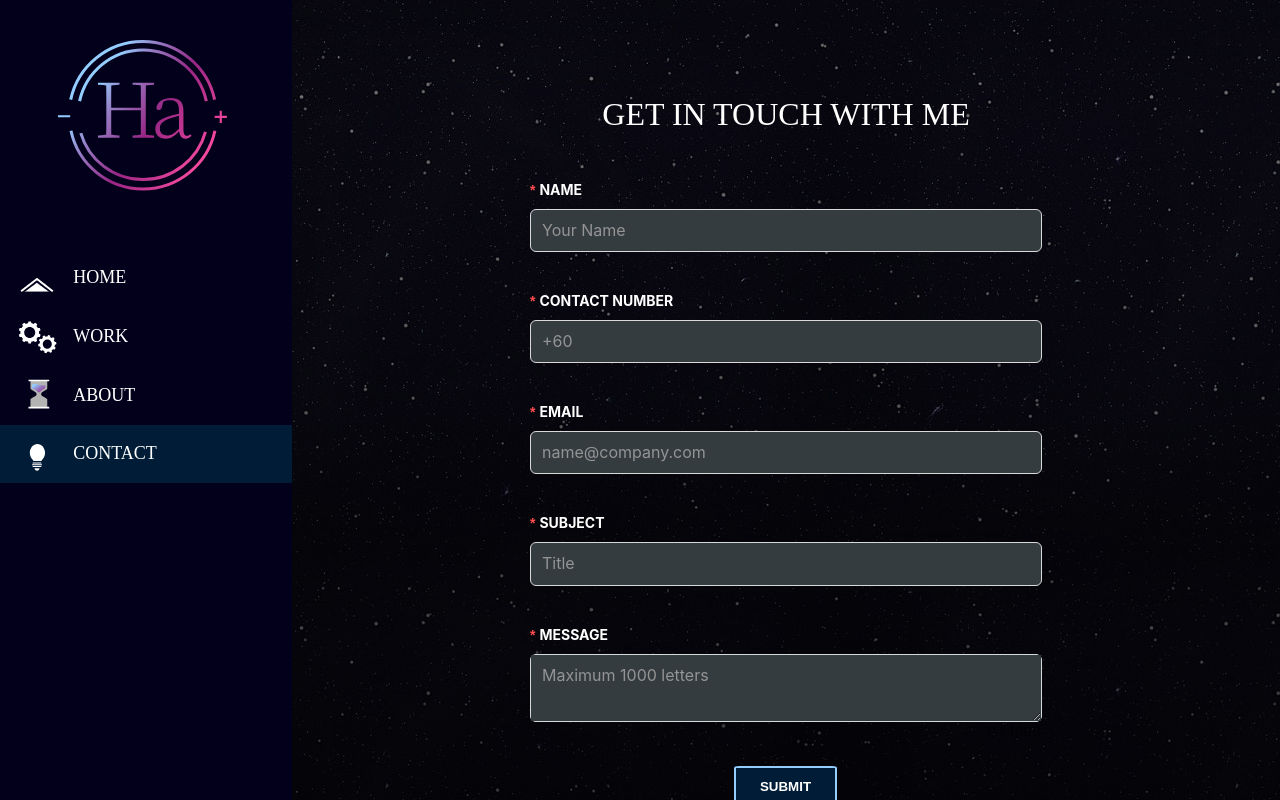
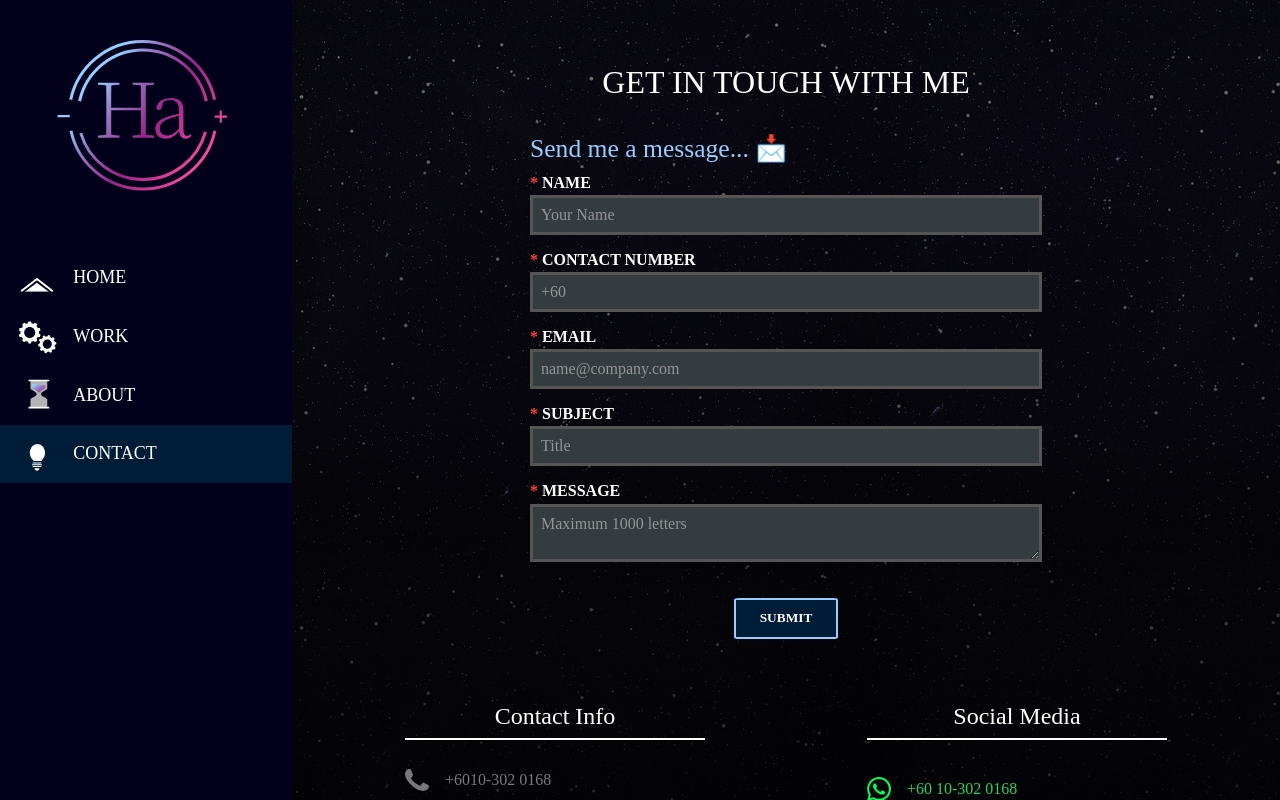
Before and after one commit to CharKwehTiawKerang/portfolio-app, a React (Vite) app: page /contact in a window 1280 px wide. Shown: the top 800 px of the page. Built offline with nearby package versions, Linux system fonts and the light colour scheme.

Commit message:
✅ FInished setup contact page

```diff
--- a/src/App.css
+++ b/src/App.css
@@ -94,7 +94,7 @@
 
 .work-wrapper, .about-wrapper, .contact-wrapper {
   width: 100vw;
-  padding: 4rem;
+  padding: 2rem;
   color: rgba(255, 255, 255, 1);
 }
 
@@ -148,38 +148,61 @@
   text-align: center;
 }
 
-form.ant-form {
+.contact-subtitle {
+  width: 40vw;
+  height: auto;
+  margin: auto;
+  margin-top: 1em !important;
+  font-size: 1.6em;
+  color: var(--cyan);
+}
+
+form.ant-form, .form-contact {
   width: 40vw !important;
   height: auto !important;
   overflow-y: hidden !important;
   display: flex !important;
   flex-direction: column;
   margin: auto !important;
-  margin-top: 2em !important;
+  margin-top: 0.6em !important;
   margin-bottom: 2em !important;
+  padding-bottom: 0.5em !important;
 }
 
-label.ant-form-item-required {
+label.ant-form-item-required, label {
   color: #ffffff !important;
   font-weight: bold !important;
-  margin-top: 1em !important;
+  margin-bottom: 0.2em !important;
+  text-transform: uppercase !important;
+}
+
+label span {
+  color: rgb(255, 63, 63);
 }
 
 div.ant-form-item-explain-error {
   font-size: 16px;
-  margin-top: 0.2em !important;
+  margin-top: 0em !important;
+  margin-bottom: 1em !important;
 }
 
-div.ant-form-item-control-input-content input.ant-input, textarea#message {
+div.ant-form-item-control-input-content input.ant-input, textarea#message, .form-contact input, textarea {
   color: #ffffff !important;
   background-color: var(--bgPrimary) !important;
   font-size: 16px !important;
-  padding-top: 8px !important;
-  padding-bottom: 8px !important;
+  padding: 8px !important;
+  margin-bottom: 1em;
+  font-family: 'Noto Serif JP', serif !important;
+  border: 3px solid #555;
 }
 
-div.ant-form-item-control-input-content input::placeholder, textarea#message::placeholder {
+div.ant-form-item-control-input-content input::placeholder, textarea#message::placeholder, .form-contact input::placeholder, textarea::placeholder {
   color: #949494 !important;
+}
+
+input:focus, textarea:focus {
+  outline: none;
+  border: 3px solid var(--cyan);
 }
 
 button.submit-contact {
@@ -187,7 +210,6 @@ button.submit-contact {
   padding-left: 1.8em;
   padding-right: 1.8em;
   margin-top: 1.5em;
-  margin-left: 2.5em;
   text-align: center !important;
   align-self: center !important;
   justify-content: center !important;
@@ -197,16 +219,14 @@ button.submit-contact {
   border: 2px solid var(--cyan);
   border-radius: 5%;
   cursor: pointer;
+  font-family: 'Noto Serif JP', serif;
+  font-weight: bolder !important;
 }
 
 button.submit-contact:hover {
   background-color: transparent !important;
   border: 2px solid #ffffff;
-  box-shadow: 2px 0px 15px #ffffff;
-}
-
-p.error-submit {
-  color: #ffffff !important;
+  box-shadow: 1px 1px 10px #ffffff;
 }
 
 .get-in-touch-wrapper {
--- a/src/components/Contact.jsx
+++ b/src/components/Contact.jsx
@@ -1,6 +1,6 @@
 import React from 'react'
 import { Link } from 'react-router-dom'
-import Rotate from 'react-reveal/Rotate';
+import Fade from 'react-reveal/Fade';
 import ContactForm from './ContactForm'
 
 import Phone from '../assets/phone.svg';
@@ -16,9 +16,12 @@ const Contact = () => {
       <div className='contact-wrapper'>
         <p className='contact-title'>Get in touch with me</p>
 
+        <Fade right>
           <ContactForm />
+        </Fade>
 
         <div className="get-in-touch-wrapper">
+          <Fade bottom>
             <div className="info-section-wrapper">
               <p className='info-title sub-title'>Contact Info</p>
               <div className='info'>
@@ -27,13 +30,17 @@ const Contact = () => {
                 <p id='googlemaps'><img src={GoogleMaps}/> Kuala Lumpur, Malaysia</p>
               </div>
             </div>
+          </Fade>
 
+          <Fade bottom delay={200}>
             <div className="socmed-section-wrapper">
               <p className='socmed-title sub-title'>Social Media</p>
               <Link id='whatsapp' to='https://wa.me/60103020168' target='_blank'><img src={Whatsapp}/> +60 10-302 0168</Link>
               <Link id='github' to='https://github.com/CharKwehTiawKerang' target='_blank'><img src={GitHub}/> CharKwehTiawKerang</Link>
               <Link id='instagram' to='https://www.instagram.com/_h_sugi/' target='_blank'><img src={Instagram}/> _h_sugi</Link>
             </div>
+          </Fade>
+
         </div>
       </div>
     </>
--- a/src/components/ContactForm.jsx
+++ b/src/components/ContactForm.jsx
@@ -1,20 +1,17 @@
-import React, { useState, useRef } from 'react'
+import React, { useRef } from 'react'
 import { Form, Input } from 'antd'
 import emailjs from '@emailjs/browser'
 
 const ContactForm = () => {
     const form = useRef();
-    const [isSubmitting, setIsSubmitting] = useState(false);
-    const [stateMessage, setStateMessage] = useState(null);
 
     const sendEmail = (e) => {
-        console.log('MASUK!');
-        setIsSubmitting(true);
+      e.preventDefault();
 
       emailjs.sendForm(
           import.meta.env.VITE_SERVICE_ID,
           import.meta.env.VITE_TEMPLATE_ID,
-            form.current,
+          'form',
           {
               publicKey: import.meta.env.VITE_PUBLIC_KEY
           }).then(
@@ -22,14 +19,37 @@ const ContactForm = () => {
                 console.log('SUCCESS!');
               },
               (error) => {
-                  console.log('FAILED...', error.text);
+                console.log('FAILED...', error);
               },
             );
 
+      e.target.reset();
     }
 
   return (
-    <Form className='contact-form' ref={form} onFinish={sendEmail} layout='vertical' autoComplete='off'>
+    <>
+      <p className='contact-subtitle'>Send me a message... 📩</p>
+
+      <form className='form-contact' ref={form} onSubmit={sendEmail}>
+        <label><span>*</span> Name</label>
+        <input type="text" name="name" placeholder='Your Name' required/>
+
+        <label><span>*</span> Contact Number</label>
+        <input type="number" name="phone" placeholder='+60' required/>
+
+        <label><span>*</span> Email</label>
+        <input type="email" name="email" placeholder='name@company.com' required/>
+
+        <label><span>*</span> Subject</label>
+        <input type="text" name="subject" placeholder='Title' required/>
+
+        <label><span>*</span> Message</label>
+        <textarea name="message" maxlength="1000" placeholder='Maximum 1000 letters' required/>
+
+        <button className='submit-contact'>SUBMIT</button>
+      </form>
+
+      {/* <Form id="data" className='contact-form' onFinish={sendEmail} layout='vertical' autoComplete='off'>
           <Form.Item
               label="NAME"
               name="name"
@@ -105,7 +125,8 @@ const ContactForm = () => {
               <button className='submit-contact' disabled={isSubmitting}>SUBMIT</button>
               { stateMessage && <p className='error-submit'>{stateMessage}</p> }
           </Form.Item>
-    </Form>
+      </Form> */}
+    </>
   )
 }
 
--- a/src/components/Navbar.jsx
+++ b/src/components/Navbar.jsx
@@ -133,14 +133,22 @@ const Navbar = () => {
           </Link>
         </div>
         <div className="navlink-wrapper">
-          <NavLink to='/' id='home-hover-animation'><span className='animation-icon-wrapper' id='home'></span>Home</NavLink>
-          <NavLink to='/work' id='gear-hover-animation'><span className='animation-icon-wrapper' id='gear'></span>Work</NavLink>
-          <NavLink to='/about' id='hourglass-hover-animation'><span className='animation-icon-wrapper' id='hourglass'></span>About</NavLink>
-          <NavLink to='/contact' id='bulb-hover-animation'><span className='animation-icon-wrapper' id='bulb'></span>Contact</NavLink>
+          <Fade left delay={200}>
+            <NavLink to='/' id='home-hover-animation'><span className='animation-icon-wrapper' id='home'></span>Home</NavLink>
+          </Fade>
+          <Fade left delay={400}>
+            <NavLink to='/work' id='gear-hover-animation'><span className='animation-icon-wrapper' id='gear'></span>Work</NavLink>
+          </Fade>
+          <Fade left delay={600}>
+            <NavLink to='/about' id='hourglass-hover-animation'><span className='animation-icon-wrapper' id='hourglass'></span>About</NavLink>
+          </Fade>
+          <Fade left delay={800}>
+            <NavLink to='/contact' id='bulb-hover-animation'><span className='animation-icon-wrapper' id='bulb'></span>Contact</NavLink>
+          </Fade>
         </div>
 
         <div className='footer-wrapper'>
-          <p>Made with <span className='heart'>♥</span>.</p>
+          <p>Made with <span className='heart'>💖</span>.</p>
           <p>Designed by Hariz Asyraf ㇐ 2024.</p>
         </div>
     </div>
```
Lines whose indentation alone changed are shown as unchanged.
